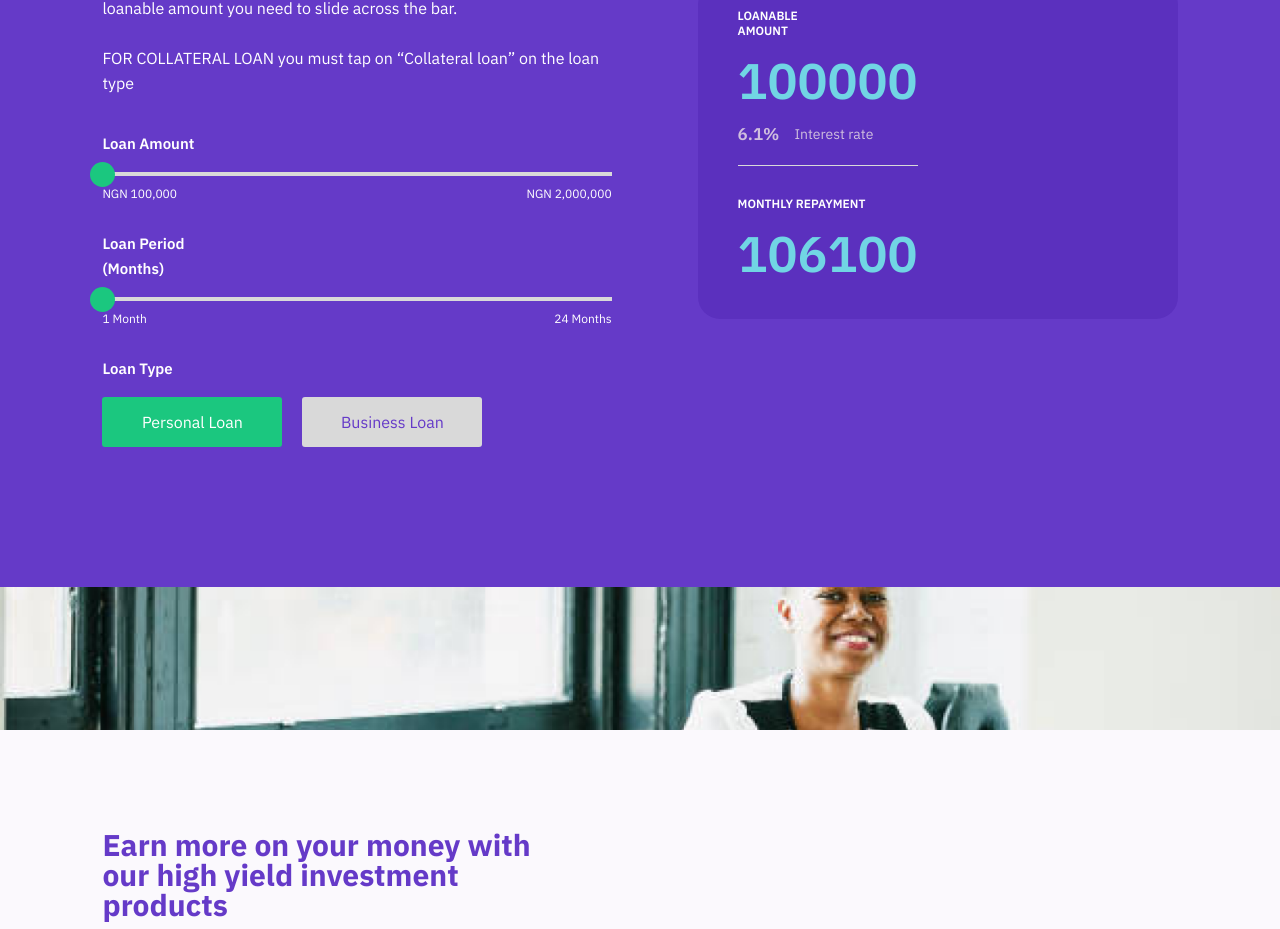
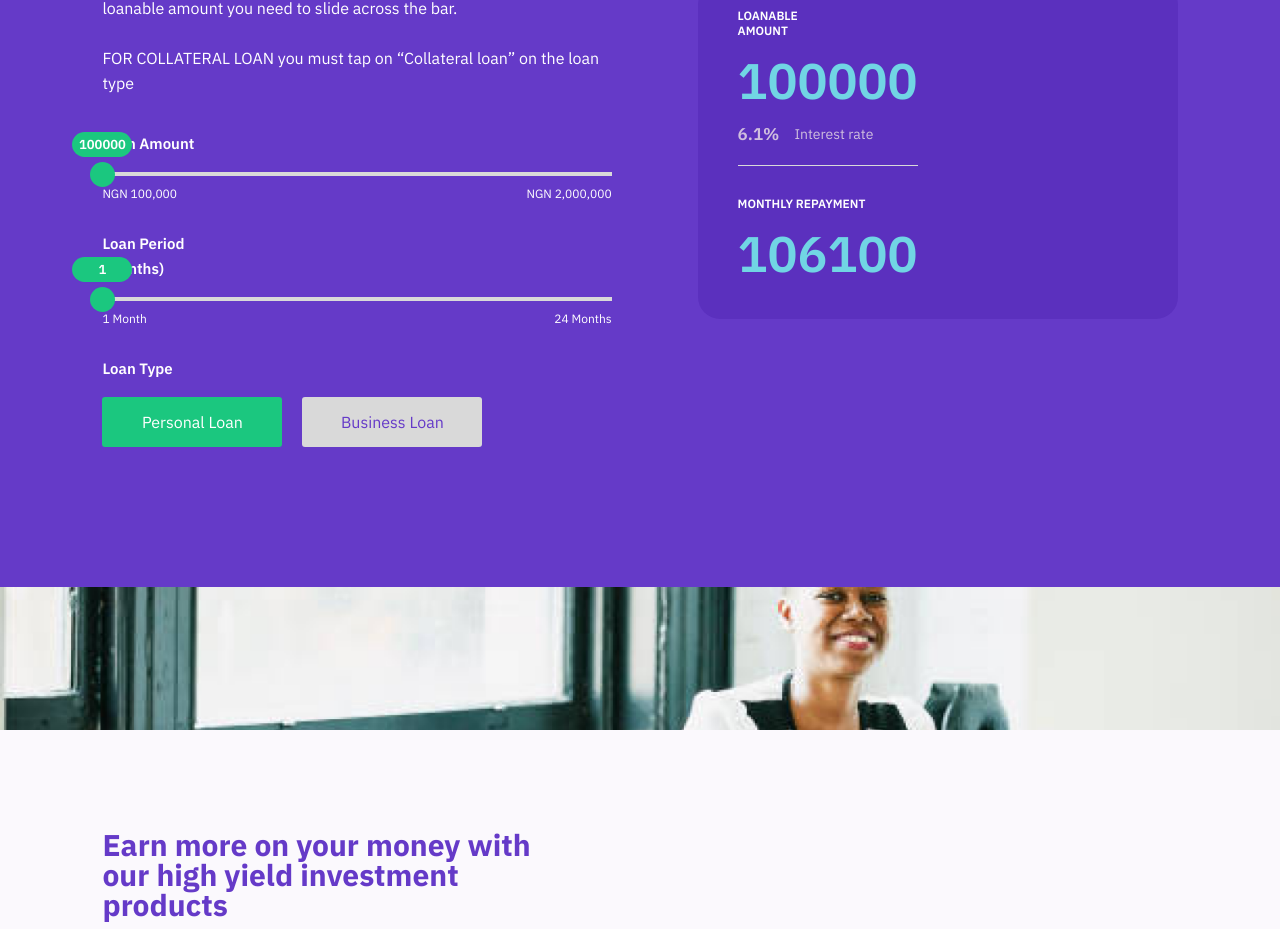
Before and after one commit to loftytech/doshpal, a React (Create React App) app: page / in a window 1280 px wide. Shown: the part 2335-3264 px from the top of the page. Built offline with nearby package versions, Linux system fonts and the light colour scheme; no server answers.

Commit message:
fixed issues

```diff
--- a/src/views/screens/home/HomeScreen.tsx
+++ b/src/views/screens/home/HomeScreen.tsx
@@ -10,6 +10,7 @@ import { Content, TopSection, Hero, Wrapper, SectionOne, FeatureWrapper, Feature
 const Range = ({onMove = (value: any) => {}, value=0}) => {
     const firstSliderRef = useRef<HTMLDivElement>(null);
     const capSliderRef = useRef<HTMLDivElement>(null);
+    const sliderRef = useRef<HTMLDivElement>(null);
     const [slidePercentage, setSlidePercentage] = useState<string>("0")
 
     let dragValue: HTMLDivElement | null;
@@ -18,14 +19,22 @@ const Range = ({onMove = (value: any) => {}, value=0}) => {
         capSliderRef!.current!.onpointerdown = () => {
             dragValue = firstSliderRef.current
             document.onpointermove = (e) => {
+                if (dragValue != null) {
                     const xOffset = dragValue!.offsetLeft;
                     const percentage = Math.floor(((e.clientX - xOffset)/firstSliderRef.current!.clientWidth)*100);
                     if (percentage >= 0 && percentage <= 100) {
                         setSlidePercentage(percentage.toString())
                         onMove(percentage)
                     }
+
+                    const mouseOffsetY = Math.floor(Math.abs((capSliderRef!.current!.getBoundingClientRect().top + window.scrollY) - e.pageY))
+
+                    if (mouseOffsetY > 20) {
+                        dragValue = null
+                    }
                     firstSliderRef!.current!.onpointerup = () => {
                         dragValue = null
+                    }
                 }
             }
         }
@@ -40,7 +49,7 @@ const Range = ({onMove = (value: any) => {}, value=0}) => {
 
     return <RangeSlider percentage={slidePercentage} ref={firstSliderRef}>
         <span ref={capSliderRef} className="drag-circle"></span>
-        <span className="slide-value">{value}</span>
+        <span ref={sliderRef} className="slide-value">{value}</span>
     </RangeSlider>
 }
 
--- a/src/views/screens/home/styles.ts
+++ b/src/views/screens/home/styles.ts
@@ -349,7 +349,7 @@ export const RangeSlider = styled.div<{percentage: string}>`
         cursor: pointer;
     }
     .slide-value {
-        display: ${props => parseInt(props.percentage) > 0 ? "flex" : "none"};
+        display: flex;
         justify-content: center;
         align-items: center;
         font-size: 13px;
```
Lines whose indentation alone changed are shown as unchanged.
